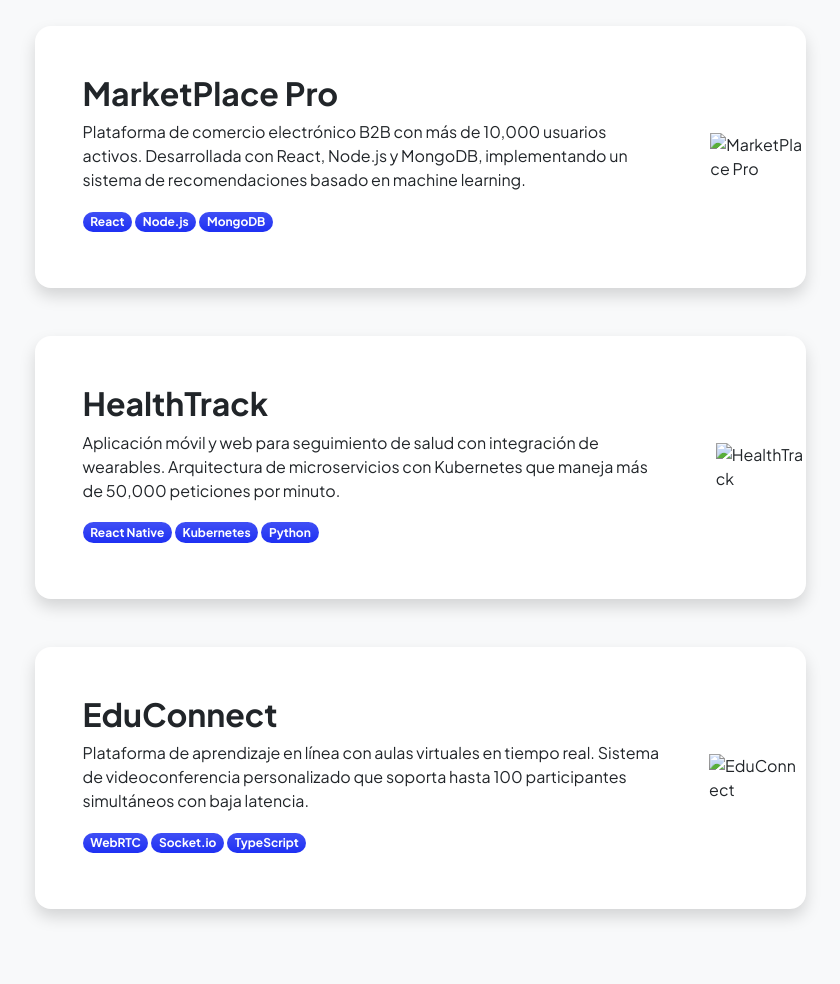
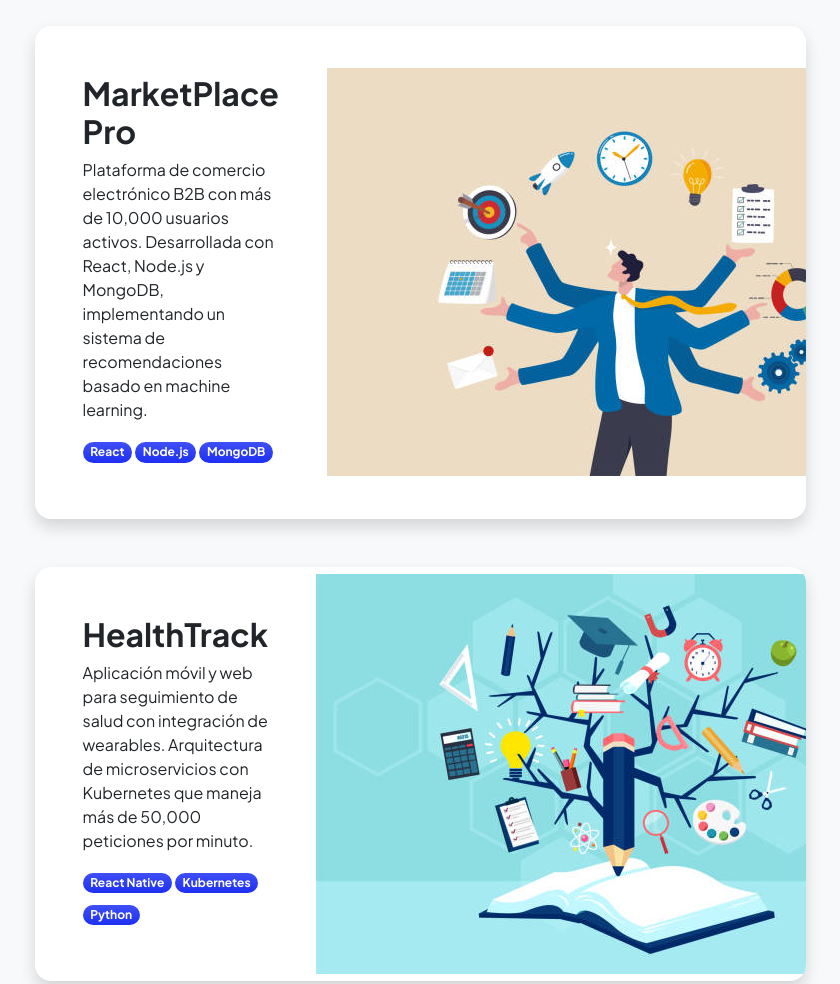
Before and after one commit to PUPUENDO/Portafolio, a plain HTML site: page projects.html in a window 1280 px wide. Shown: the part 200-1184 px from the top of the page, without its empty margins (220-1060 px from the left). Drawn offline with nearby package versions, Linux system fonts and the light colour scheme.

Commit message:
Update projects.html

```diff
--- a/projects.html
+++ b/projects.html
@@ -53,7 +53,7 @@
                                             <div class="badge bg-primary bg-gradient rounded-pill mb-2">Node.js</div>
                                             <div class="badge bg-primary bg-gradient rounded-pill mb-2">MongoDB</div>
                                         </div>
-                                        <img class="img-fluid" src="assets/proyecto1.jpg" alt="MarketPlace Pro" />
+                                        <img class="img-fluid" src="assets/projecto1.jpg" alt="MarketPlace Pro" />
                                     </div>
                                 </div>
                             </div>
@@ -68,7 +68,7 @@
                                             <div class="badge bg-primary bg-gradient rounded-pill mb-2">Kubernetes</div>
                                             <div class="badge bg-primary bg-gradient rounded-pill mb-2">Python</div>
                                         </div>
-                                        <img class="img-fluid" src="assets/proyecto2.jpg" alt="HealthTrack" />
+                                        <img class="img-fluid" src="assets/projecto2.jpg" alt="HealthTrack" />
                                     </div>
                                 </div>
                             </div>
@@ -83,7 +83,7 @@
                                             <div class="badge bg-primary bg-gradient rounded-pill mb-2">Socket.io</div>
                                             <div class="badge bg-primary bg-gradient rounded-pill mb-2">TypeScript</div>
                                         </div>
-                                        <img class="img-fluid" src="assets/proyecto3.png" alt="EduConnect" />
+                                        <img class="img-fluid" src="assets/projecto3.png" alt="EduConnect" />
                                     </div>
                                 </div>
                             </div>
```
